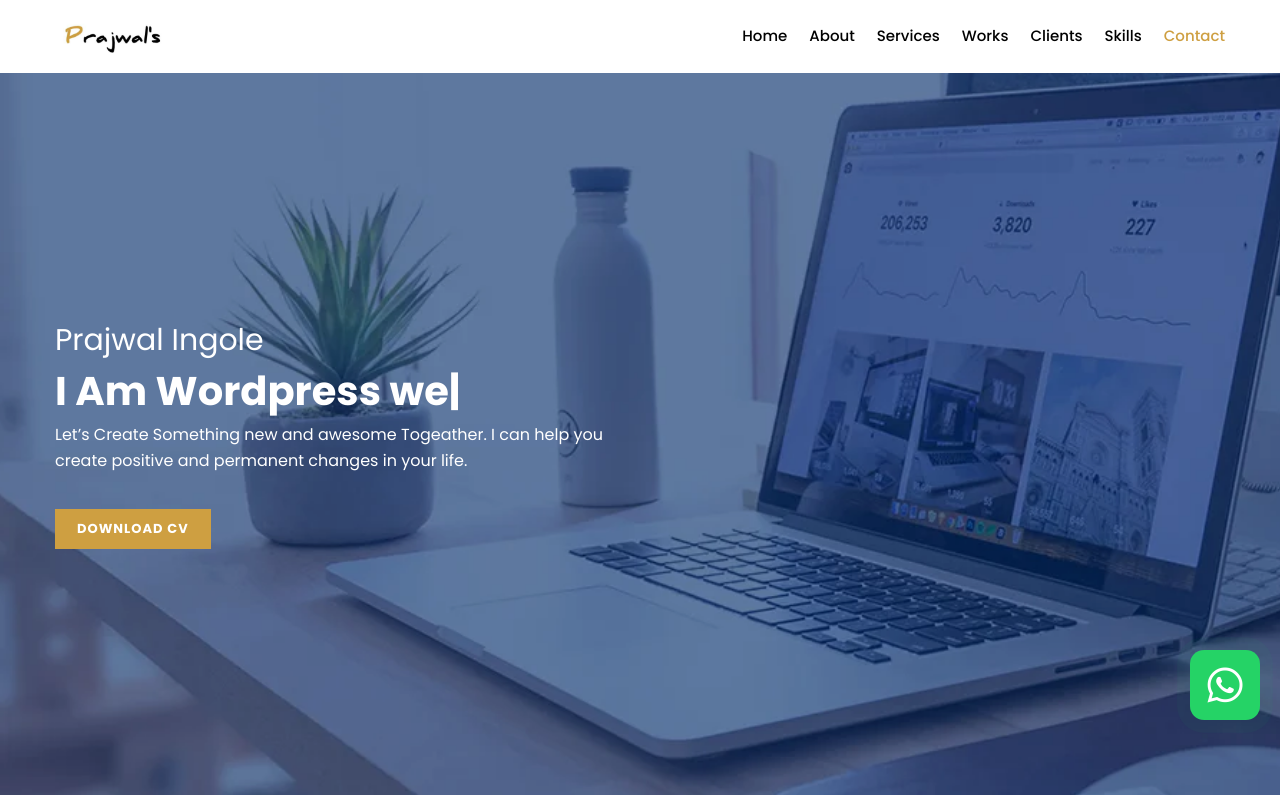
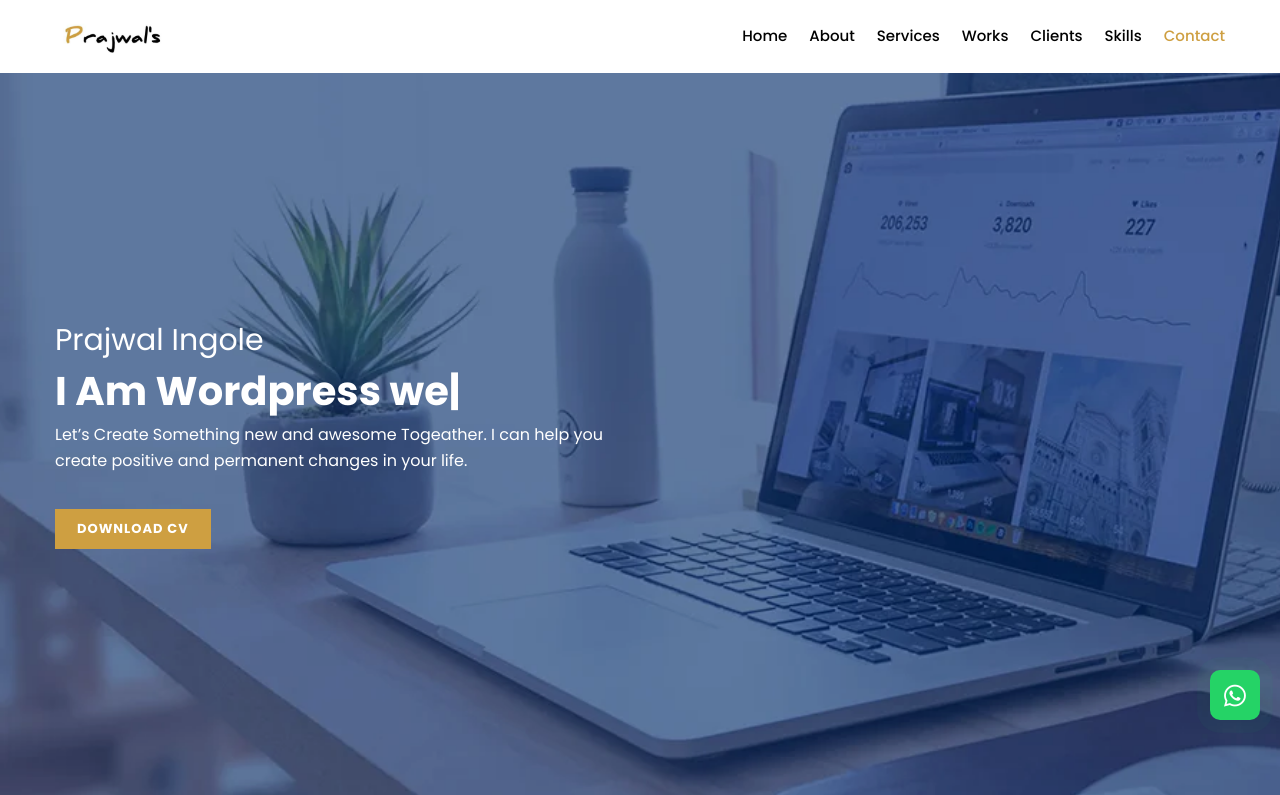
Before and after one commit to Prajwal2811/portfolionew.github.io, a plain HTML site: page index.html in a window 1280 px wide. Shown: the top 795 px of the page. Drawn offline with Linux system fonts and the light colour scheme.

Commit message:
Update index.html

```diff
--- a/index.html
+++ b/index.html
@@ -648,13 +648,13 @@
 	position: fixed;
 	bottom: 80px;
 	right: 20px;
-	font-size: 40px;
+	font-size: 25px;
 	display: flex;
 	justify-content: center;
 	align-items: center;
 	width: 0;
 	height: 0;
-	padding: 35px;
+	padding: 25px;
 	text-decoration: none;
 	border-radius: 20%;
 	animation-name: pulse;
```
